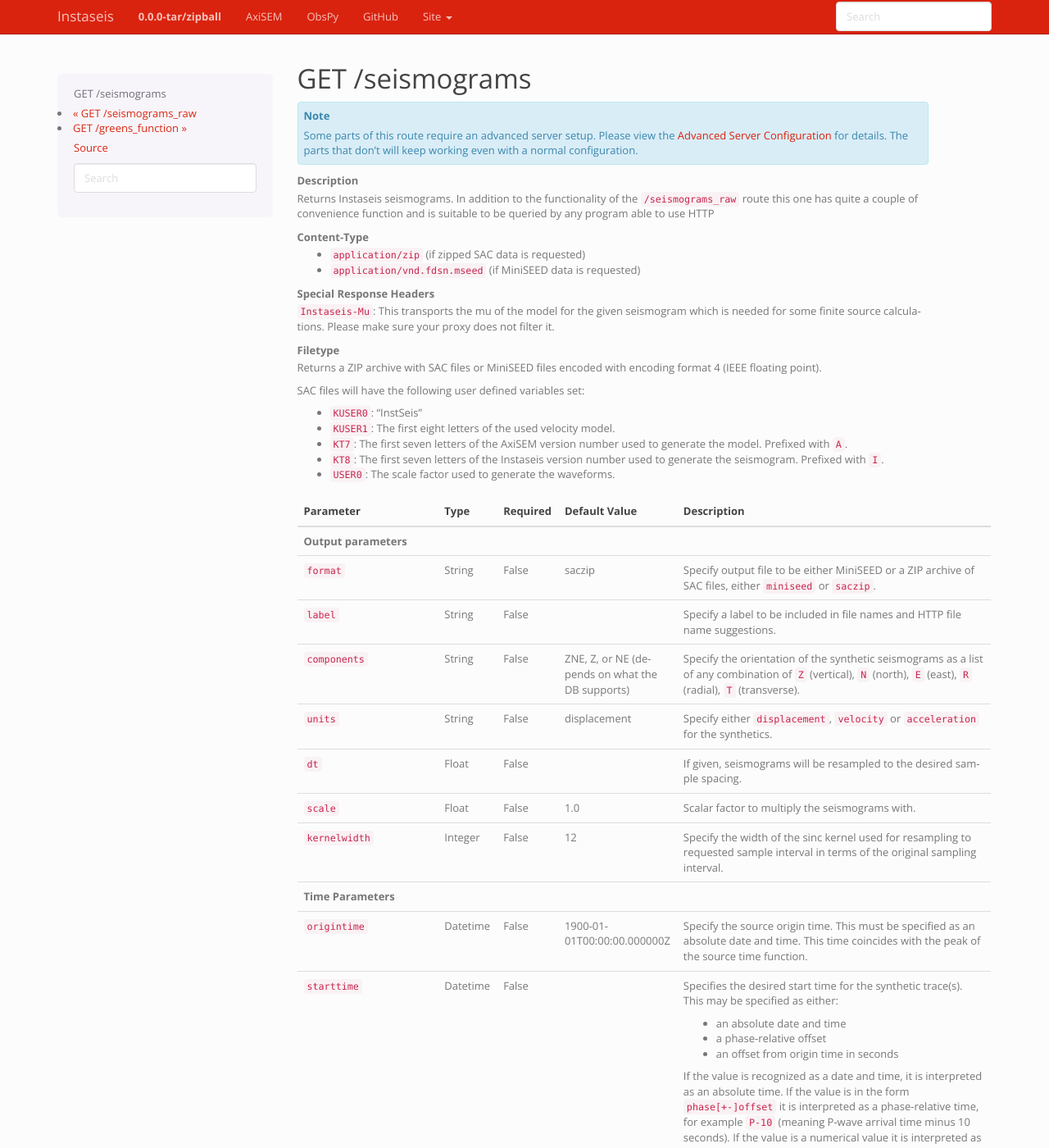
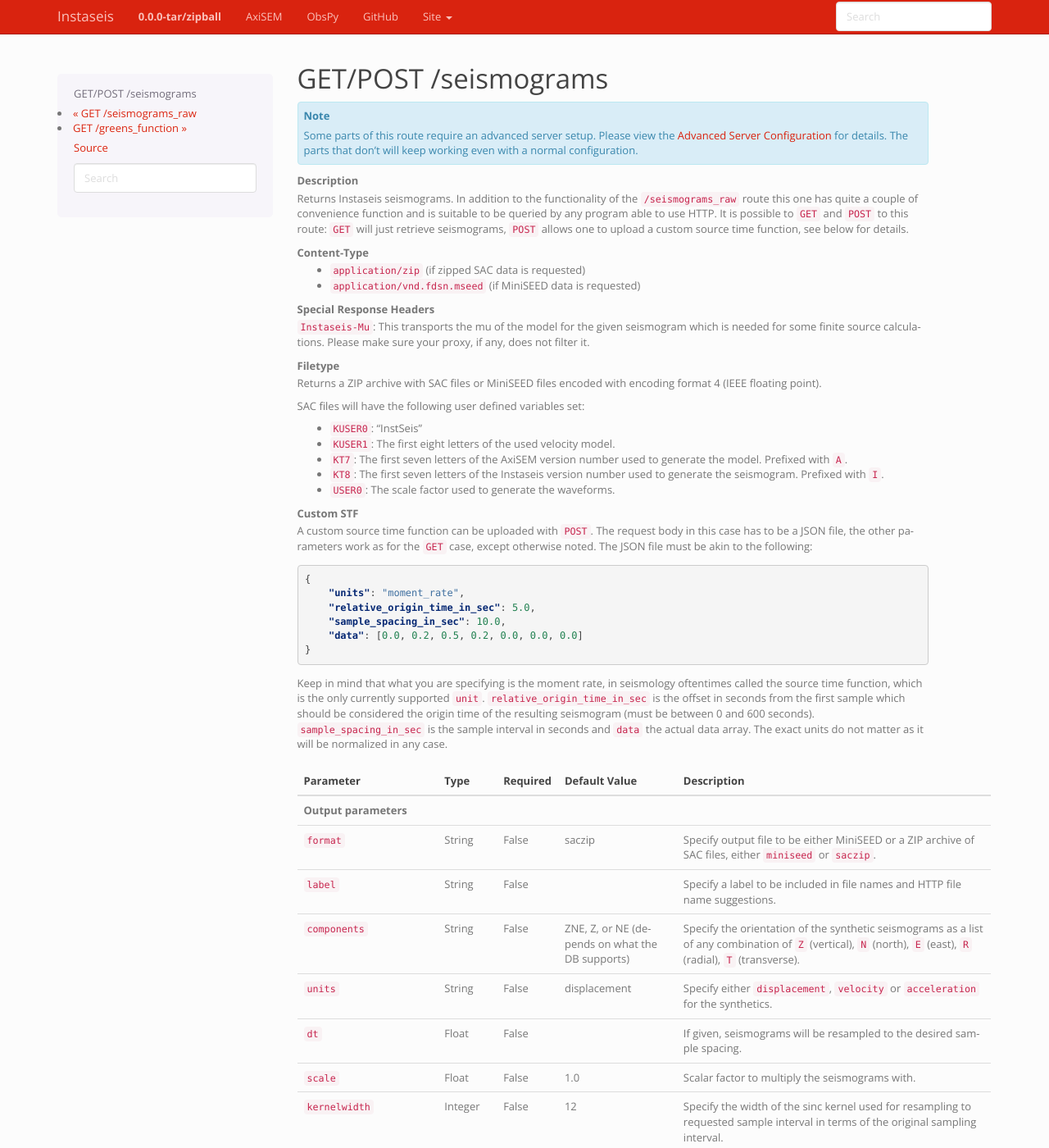
Before and after one commit to krischer/instaseis, a Sphinx documentation site: the page built from doc/routes/seismograms.rst, in a window 1280 px wide and 1400 px high. Shown: the whole window at 82% size. Built offline with Sphinx 7.4.7, drawn with Linux system fonts in a browser that asks for light colours.

Commit message:
Documenting custom source time function

```diff
--- a/doc/routes/seismograms.rst
+++ b/doc/routes/seismograms.rst
@@ -1,5 +1,5 @@
-GET /seismograms
-^^^^^^^^^^^^^^^^
+GET/POST /seismograms
+^^^^^^^^^^^^^^^^^^^^^
 
 .. note::
 
@@ -10,7 +10,10 @@ GET /seismograms
 Description
     Returns Instaseis seismograms. In addition to the functionality of the
     ``/seismograms_raw`` route this one has quite a couple of convenience
-    function and is suitable to be queried by any program able to use HTTP
+    function and is suitable to be queried by any program able to use HTTP.
+    It is possible to ``GET`` and ``POST`` to this route: ``GET`` will just
+    retrieve seismograms, ``POST`` allows one to upload a custom source time
+    function, see below for details.
 
 Content-Type
     * ``application/zip`` (if zipped SAC data is requested)
@@ -19,7 +22,7 @@ Content-Type
 Special Response Headers
     ``Instaseis-Mu``: This transports the mu of the model for the given
     seismogram which is needed for some finite source calculations. Please make
-    sure your proxy does not filter it.
+    sure your proxy, if any, does not filter it.
 
 Filetype
     Returns a ZIP archive with SAC files or MiniSEED files encoded with
@@ -32,6 +35,30 @@ Filetype
     * ``KT7``: The first seven letters of the AxiSEM version number used to generate the model. Prefixed with ``A``.
     * ``KT8``: The first seven letters of the Instaseis version number used to generate the seismogram. Prefixed with ``I``.
     * ``USER0``: The scale factor used to generate the waveforms.
+
+Custom STF
+    A custom source time function can be uploaded with ``POST``. The request
+    body in this case has to be a JSON file, the other parameters work as for
+    the ``GET`` case, except otherwise noted. The JSON file must be akin to the
+    following:
+
+    .. code-block:: JSON
+
+        {
+            "units": "moment_rate",
+            "relative_origin_time_in_sec": 5.0,
+            "sample_spacing_in_sec": 10.0,
+            "data": [0.0, 0.2, 0.5, 0.2, 0.0, 0.0, 0.0]
+        }
+
+    Keep in mind that what you are specifying is the moment rate, in seismology
+    oftentimes called the source time function, which is the only currently
+    supported ``unit``.  ``relative_origin_time_in_sec`` is the offset in
+    seconds from the first sample which should be considered the origin time of
+    the resulting seismogram (must be between 0 and 600 seconds).
+    ``sample_spacing_in_sec`` is the sample interval in seconds and ``data``
+    the actual data array. The exact units do not matter as it will be
+    normalized in any case.
 
 +-----------------------------+----------+----------+-----------------------------+--------------------------------------------------------------------------------------+
 | Parameter                   | Type     | Required | Default Value               | Description                                                                          |
```
